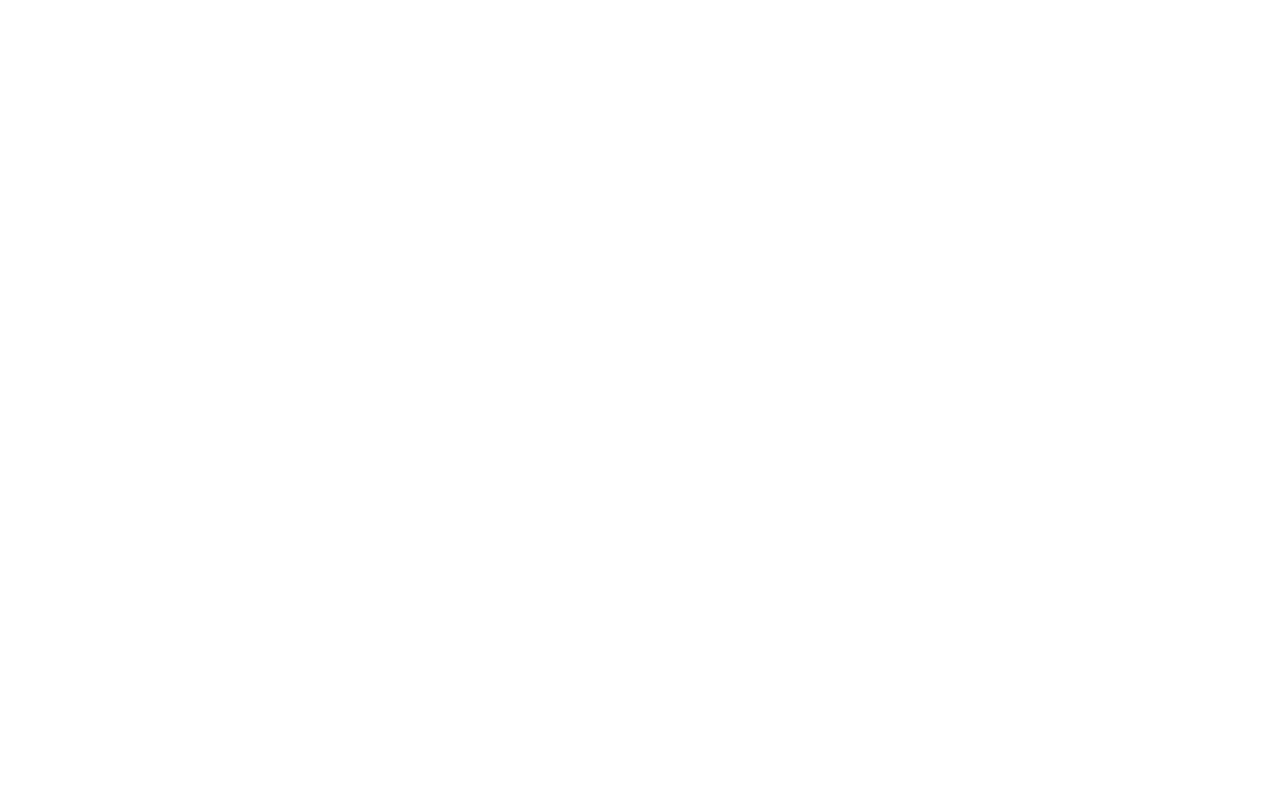
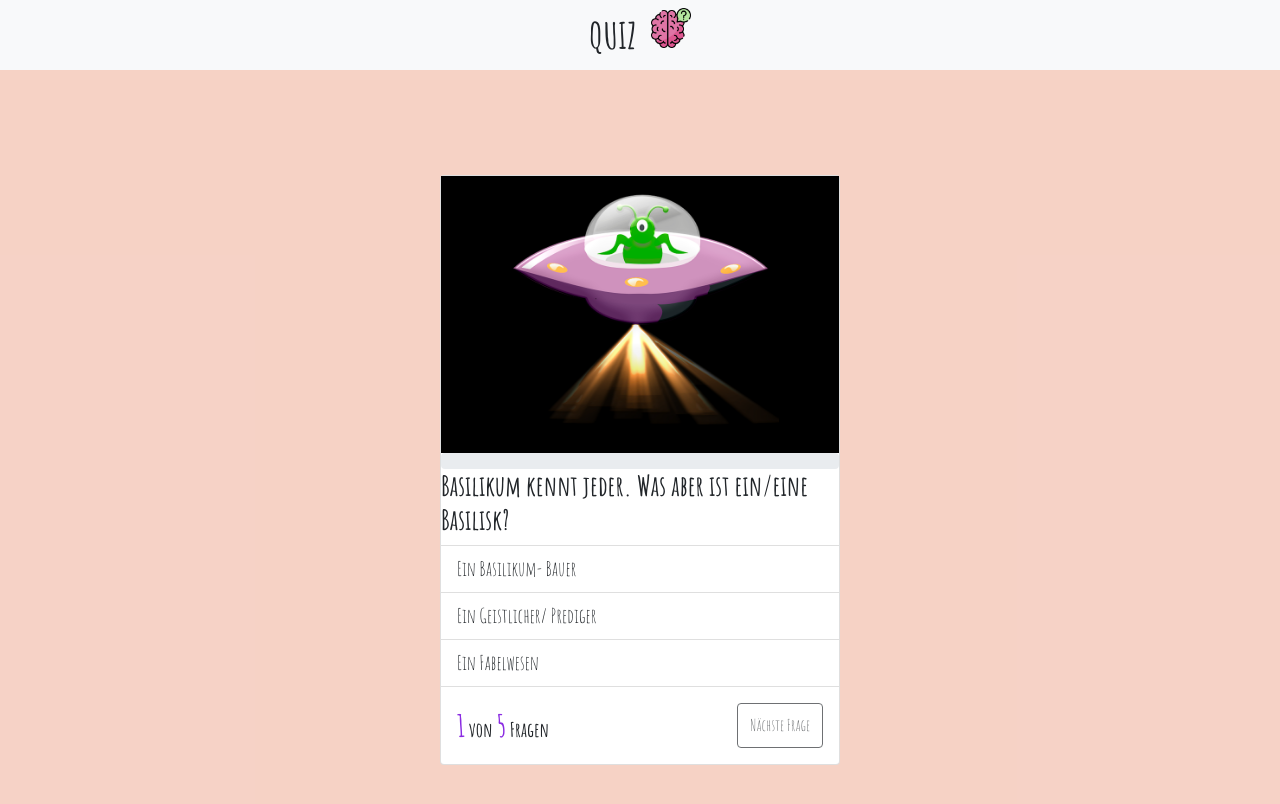
Before and after one commit to DominiqueBl/quizapp, a website: page quiz.html in a window 1280 px wide. Drawn offline with nearby package versions, Linux system fonts and the light colour scheme.

Commit message:
added basics

```diff
--- a/quiz.css
+++ b/quiz.css
@@ -0,0 +1,88 @@
+
+.cardBox{
+    background-color: #e9967a6e !important;
+    min-height: 100vh;
+    display: flex;
+    align-items: center;
+    justify-content: center;
+    font-family: 'Amatic SC', cursive;
+    font-size: 20px;
+}
+.card{
+    width: 25rem;
+    }
+.cardImg{
+    width: 100%;
+    height: 277px;
+    object-fit: contain;
+    background-color: black;
+}
+.cardBody{
+    display: flex;
+    justify-content: space-between;
+}
+.navIcon{
+    width: 40px;
+}
+.navContainer{
+    display: flex;
+    width: 100vw;
+    justify-content: center;
+    font-family: 'Amatic SC', cursive;
+}
+.navSpan{
+    font-size: 36px;
+    font-weight: bold;
+    margin-right: 14px;
+}
+.card-title{
+    font-weight: bold;
+    font-size: 28px;
+}
+.cardFooter{
+    font-size: 20px;
+    font-weight: bold;
+}
+.numbers{
+    color: blueviolet;
+    font-weight: bold;
+    font-size: 30px;
+}
+.btn-outline-dark{
+    font-size: 20px;
+}
+.list-group-item:hover{
+    cursor: pointer;
+    background-color: #bc93e26e;
+}
+.bg-success {
+    color: white;
+}
+.cursor{
+    cursor: no-drop;
+}
+.doneH1{
+    font-size: 35px;
+    font-weight: bold;
+    display: flex;
+    justify-content: center;
+}
+.done{
+    font-size: 35px;
+    display: flex;
+    justify-content: space-evenly;
+}
+.card-body{
+    display: flex;
+    justify-content: space-between;
+}
+.bravo{
+    width: 425px;
+}
+.btn{
+    cursor: pointer;
+}
+.restartButton{
+    display: flex;
+    justify-content: center;
+}
--- a/quiz.html
+++ b/quiz.html
@@ -1,17 +1,95 @@
 <!DOCTYPE html>
 <html lang="en">
+
 <head>
-    <meta charset="UTF-8">
-    <meta http-equiv="X-UA-Compatible" content="IE=edge">
-    <meta name="viewport" content="width=device-width, initial-scale=1.0">
-    <title>Document</title>
-    <link rel="stylesheet" href="node_modules/bootstrap/dist/css/bootstrap.min.css">
-    <link rel="stylesheet" href="quiz.css">
-    <script src="quiz.js"></script>
+  <meta charset="UTF-8">
+  <meta http-equiv="X-UA-Compatible" content="IE=edge">
+  <meta name="viewport" content="width=device-width, initial-scale=1.0">
+  <title>QuizApp</title>
+
+  <!-- font family -->
+  <link rel="preconnect" href="https://fonts.googleapis.com">
+  <link rel="preconnect" href="https://fonts.gstatic.com" crossorigin>
+  <link href="https://fonts.googleapis.com/css2?family=Amatic+SC:wght@400;700&display=swap" rel="stylesheet">
+
+  <!-- <link rel="stylesheet" href="node_modules/bootstrap/dist/css/bootstrap.min.css"> -->
+  <link rel="stylesheet" href="quiz.css">
+  <script src="quiz.js"></script>
+
+  <!-- Bootstrap files -->
+  <script src="https://cdn.jsdelivr.net/npm/bootstrap@5.1.3/dist/js/bootstrap.bundle.min.js"
+    integrity="sha384-ka7Sk0Gln4gmtz2MlQnikT1wXgYsOg+OMhuP+IlRH9sENBO0LRn5q+8nbTov4+1p"
+    crossorigin="anonymous"></script>
+  <link href="https://cdn.jsdelivr.net/npm/bootstrap@5.1.3/dist/css/bootstrap.min.css" rel="stylesheet"
+    integrity="sha384-1BmE4kWBq78iYhFldvKuhfTAU6auU8tT94WrHftjDbrCEXSU1oBoqyl2QvZ6jIW3" crossorigin="anonymous">
+
 </head>
 
 
-<body>
+<body onload="init()">
+  <nav class="navbar navbar-light bg-light">
+    <div class="navContainer">
+      <span class="navSpan">QUIZ</span>
+      <div>
+        <img src="./img/navIcon.png" class="navIcon">
+      </div>
+    </div>
+  </nav>
+
+  <div class="cardBox">
+
+
+
+    <!-- shows endscreen after last question  -->
+    <div id="endBody" style="display: none;">
+      <span class="doneH1">GESCHAFFT!</span>
+      <div>
+        <img class="bravo" src="./img/bravo.png">
+      </div>
+      <div class="progress">
+        <div class="progress-bar" role="progressbar" style="width: 100%;">100%</div>
+      </div>
+      <span class="done">
+        Du hast <b id="sumOfRightAnswers">x</b> Fragen von <b>5</b> richtig beantwortet
+      </span>
+      <div class="restartButton">
+        <button onclick="restartGame()" class="btn btn-outline-dark">Erneut spielen</button>
+      </div>
+    </div>
+
+    <!-- shows active body -->
+    <div id="startBody">
+      <div class="card">
+        <img id="switchImg" src="./img/cardimg.png" class="cardImg">
+
+        <div class="progress">
+          <div class="progress-bar" id="progressBar" role="progressbar" style="width: 0%;">25%</div>
+        </div>
+
+        <div class="cardBody">
+          <h5 class="card-title" id="currQuestion">Frage</h5>
+        </div>
+        <ul class="list-group list-group-flush">
+          <li class="list-group-item" onclick="answer('answer_1')" id="answer_1">Antwort 1</li>
+          <li class="list-group-item" onclick="answer('answer_2')" id="answer_2">Antwort 2</li>
+          <li class="list-group-item" onclick="answer('answer_3')" id="answer_3">Antwort 3</li>
+        </ul>
+        <div class="card-body">
+          <span class="cardFooter">
+            <b class="numbers" id="questionNumber">1</b> von
+            <b class="numbers" id="allQuestions">5</b> Fragen
+          </span>
+          <button onclick="showNextQuestion()" id="nextQuestion" type="button" class="btn btn-outline-dark"
+            disabled>Nächste Frage</button>
+        </div>
+      </div>
+    </div>
+  </div>
+
+
+
+
 
 </body>
+
 </html>
--- a/quiz.js
+++ b/quiz.js
@@ -0,0 +1,133 @@
+let currentQuestion = 0; //Globale Variable, um das erste JSON aus Array anzeigen zu können. 0, weil wir im Array mit 0 für die erste Stelle/erstes Array beginnen
+
+
+let questions = [
+    {
+        "question": "Basilikum kennt jeder. Was aber ist ein/eine Basilisk?",
+        "answer_1": "Ein Basilikum- Bauer",
+        "answer_2": "Ein Geistlicher/ Prediger",
+        "answer_3": "Ein Fabelwesen",
+        "right_answer": 3
+    },
+    {
+        "question": "Wovor hat ein Mensch Angst, wenn er an Eisoptrophobie leidet?",
+        "answer_1": "Vor Unterführungen",
+        "answer_2": "Vor Spiegeln",
+        "answer_3": "Vor zu kaltem Wetter",
+        "right_answer": 2
+    },
+    {
+        "question": "Was denkt ein Mensch, der unter Geliophobie leidet?",
+        "answer_1": "Dass tödliche Giftstoffe in allen Arten der Kosmetik und Reinigungsmittel enthalten sind.",
+        "answer_2": "Dass Verschwörungsfantasmen (im Kino usw.) die einzig wahren Wissensquellen sind.",
+        "answer_3": "Dass lachen eine Sünde ist.",
+        "right_answer": 3
+    },
+    {
+        "question": "Was genau steckt hinter dem ominösen Wort Prellsprung?",
+        "answer_1": "Eine bestimmte Technik im Box- Kampfsport",
+        "answer_2": "Der bis zu 3 Meter hohe Luftsprung mancher Antilopenarten.",
+        "answer_3": "Der Annäherungsversuch der indischen Wasserkröte vor der Paarung.",
+        "right_answer": 2
+    },
+    {
+        "question": "In der ehemaligen DDR wurden sie Mondos genannt. Was verbirgt sich dahinter?",
+        "answer_1": "Einheitskondome",
+        "answer_2": "Mitglieder einer bestimmten Jugendorganisation.",
+        "answer_3": "Zellstofftaschentücher",
+        "right_answer": 1
+    },
+];
+
+
+function init() {
+    document.getElementById('allQuestions').innerHTML = questions.length;
+
+    showQuestion();
+}
+
+let rightAnswer = 0; //variable für anzeige der richtig beantworteten Fragen auf dem endscreen.
+
+function showQuestion() {
+
+    if //show end screen
+    (currentQuestion >= questions.length) { //wenn currentquestion länger/größer oder gleich als/wie Array(5) ist
+        document.getElementById('endBody').style = ''; //display-none wird von style in html entfernt, endscreen wird nun angezeigt
+        document.getElementById('startBody').style = 'display: none'; //active screen bekommt display none
+
+        document.getElementById('sumOfRightAnswers').innerHTML = rightAnswer; //variable für Anzahl der richtig beantworteten Fragen auf dem endscreen
+
+    } else { //show question
+
+        let percent = currentQuestion / questions.length; //aktuelle Frage soll durch die Gesamtlänge (akso 5) des Arrays geteilt werden, um Prozentangabe anzuzeigen
+        percent = percent * 100; //Ergebnis wird in vollen Zahlen und % angegeben durch multiplizieren mit 100
+        document.getElementById('progressBar').innerHTML = `${percent}%`; //Prozent-Wert wird eingegeben durch Variable percent und Berechnung
+        document.getElementById('progressBar').style.width = `${percent}%`; //width-Wert aus html wird geändert mit style
+
+        console.log('Fortschritt', percent);
+
+        let question = questions[currentQuestion]; //Variable, die aus Array "questions" das erste JSON durch die globale Variable "currentQuestion" an der Stelle 0/also erstes Array rauslesen soll
+
+        document.getElementById('questionNumber').innerHTML = currentQuestion + 1; //die Nr der Frage/Karte wird unten angezeigt, ist variabel, beginnt mit 1 zu zählen an durch +1, weil Js immer mit 0 beginnt zu zählen
+        document.getElementById('currQuestion').innerHTML = question['question'];
+        document.getElementById('answer_1').innerHTML = question['answer_1'];
+        document.getElementById('answer_2').innerHTML = question['answer_2'];
+        document.getElementById('answer_3').innerHTML = question['answer_3'];
+
+        document.getElementById('switchImg').src = './img/cardimg.png';
+    };
+}
+
+function answer(currAnswer) { //Variable wird in die Klammer gegeben,da es 3 Antwort-Varianten gibt
+    let question = questions[currentQuestion];
+    console.log('selected answer is', currAnswer); //mit console log wird die ausgeführte function mit dem string in der Klammer angezeigt
+    let selectedQuestionNumber = currAnswer.slice(-1); //Nummer der Antwort wird rausgelesen
+    console.log('selectedQuestionNumber is', selectedQuestionNumber);
+    console.log('current question is', question['right_answer']); //Nr hinter right_answer wird rausgelesen
+
+    let idOfRightAnswer = `answer_${question['right_answer']}`; //Variable wird für Zeile 74 benötigt, um richtige Antwort grün zu färben, falls die falsche gewählt wird
+    //hinter $-Zeichen: answer_(die jeweilige Nummer(Zeile 64), die die rihtige Antwort im Array anzeigt)
+    if (selectedQuestionNumber == question['right_answer']) { //wenn die selectedNr der Nr in right_answer übereinstimmt, ist die Antwort richtig
+        document.getElementById('switchImg').src = './img/cardimg.png';
+
+        console.log('Richtige Antwort!');
+        document.getElementById(currAnswer).classList.add('bg-success'); //der button färbt sich grün durch css class
+        rightAnswer++;
+
+    } else {
+        document.getElementById('switchImg').src = './img/false.png';
+
+        console.log('Falsche Antwort!'); //wenn die Nummern nicht übereinstimmen, ist es die falsche Antwort
+        document.getElementById(currAnswer).classList.add('bg-danger'); //Dann färbt sich button rot
+        document.getElementById(idOfRightAnswer).classList.add('bg-success');  //wenn die Antwort falsch ist, färbe mir die richtige Antwort rot
+    }
+
+    document.getElementById('nextQuestion').disabled = false;  //button soll mit disabled statisch werden, solange keine Antwort geklickt wird
+}
+//shows next Array by click on button
+function showNextQuestion() {
+    currentQuestion++; //diese globale Variable braucht ++, um den Wert den sie ursprünglich hatte (0) immer um 1 zu erhöhen
+    document.getElementById('nextQuestion').disabled = true; //button function wird ausgesetzt
+    editButtons(); //in jeder Antwort werden die classlists entfernt
+    showQuestion();
+}
+
+function editButtons() {
+    document.getElementById('answer_1').classList.remove('bg-danger');
+    document.getElementById('answer_1').classList.remove('bg-success');
+    document.getElementById('answer_2').classList.remove('bg-danger');
+    document.getElementById('answer_2').classList.remove('bg-success');
+    document.getElementById('answer_3').classList.remove('bg-danger');
+    document.getElementById('answer_3').classList.remove('bg-success');
+}
+
+function restartGame(){
+    document.getElementById('switchImg').src = './img/cardimg.png';
+    document.getElementById('endBody').style = 'display: none';
+    document.getElementById('startBody').style = '';
+
+    rightAnswer = 0;
+    currentQuestion = 0;
+
+    init();
+}
```
Also changed, not shown: img/Option 1 Copy 12.jpg (added), img/Option 1 Copy 15.jpg (added), img/Option 1 Copy 16.jpg (added), img/Option 1 Copy 17.jpg (added), img/brain result.png (added), img/brainbg.jpg (added), img/bravo.png (added), img/cardimg.png (added), img/false.png (added), img/logo.png (added), img/navIcon.png (added), img/tropy.png (added), quizApp.png (added).
